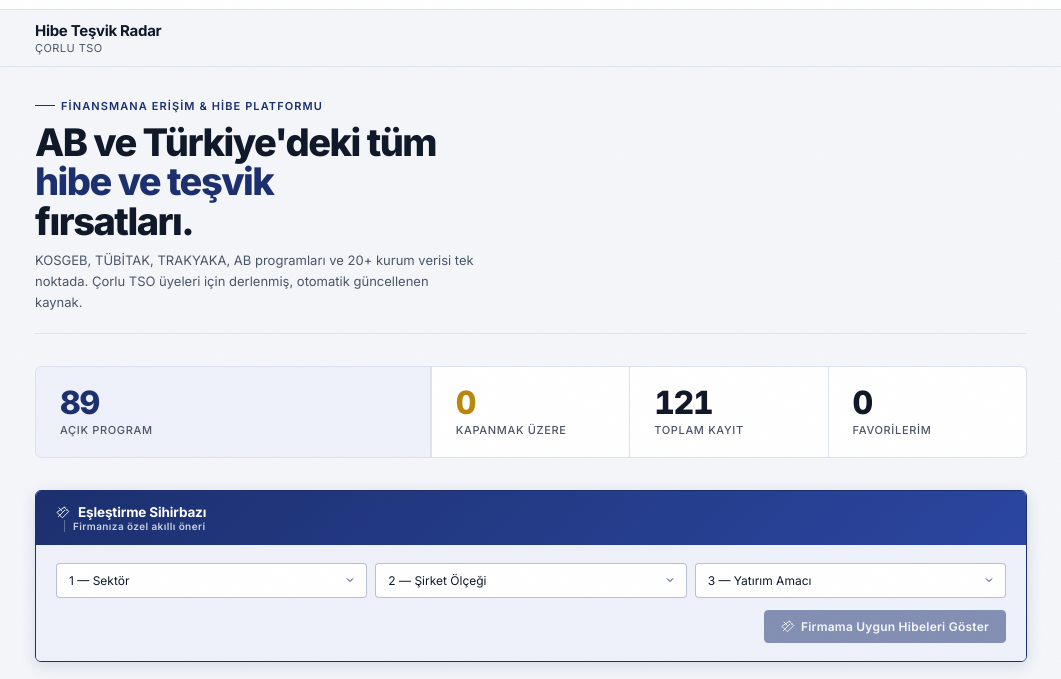
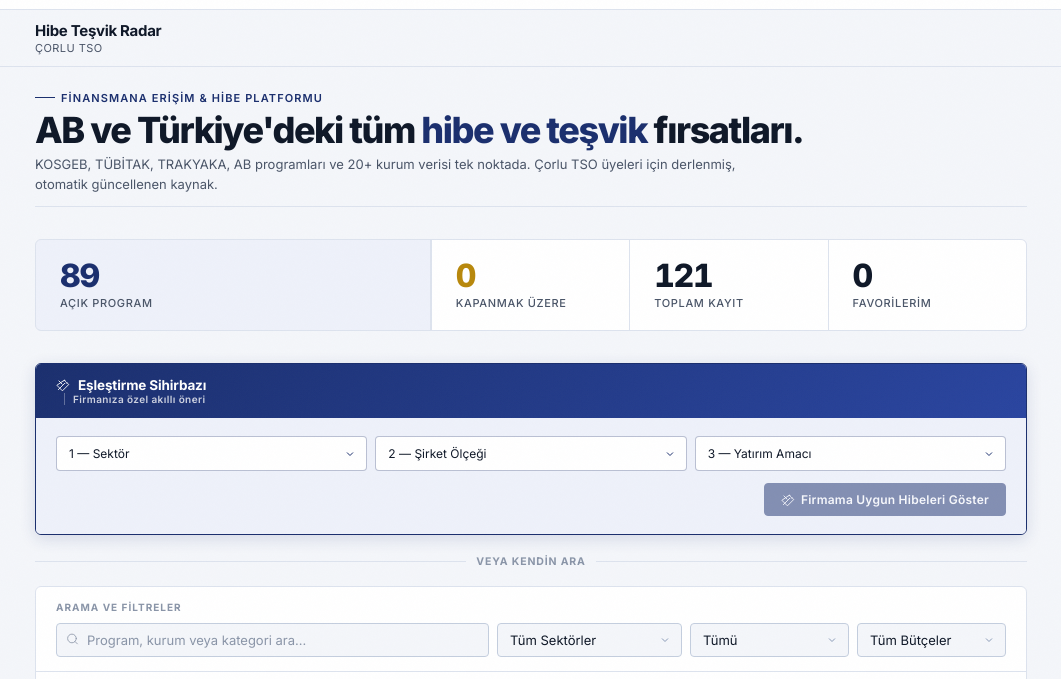
Before and after one commit to ctomris59-dev/hibe-motoru, a plain HTML site: page index.html in a window 1280 px wide. Shown: the part 107-786 px from the top of the page, without its empty margins (109-1170 px from the left). Drawn offline with nearby package versions, Linux system fonts and the light colour scheme.

Commit message:
Compact hero and widen grant headline

```diff
--- a/index.html
+++ b/index.html
@@ -102,25 +102,34 @@ body::after{
 .btn-sm:hover{color:var(--text);background:var(--surface2);transform:translateY(-1px);box-shadow:0 4px 12px rgba(0,0,0,.35);}
 
 /* ── HERO ── */
-.hero{padding:24px 0 20px;border-bottom:1px solid var(--border);}
-.hero-content{display:flex;align-items:center;justify-content:space-between;gap:32px;}
-.hero-left{flex:1;min-width:0;}
+.hero{padding:16px 0 12px;border-bottom:1px solid var(--border);}
+.hero-content{display:flex;align-items:center;justify-content:space-between;gap:24px;}
+.hero-left{flex:1;min-width:0;max-width:860px;}
 .hero-logo{flex-shrink:0;}
 .hero-logo img{width:110px;height:110px;object-fit:contain;display:block;}
 .hero-eyebrow{
   display:inline-flex;align-items:center;gap:6px;
   font-size:11px;font-weight:600;letter-spacing:.1em;text-transform:uppercase;
-  color:var(--navy);margin-bottom:10px;
+  color:var(--navy);margin-bottom:7px;
 }
 .hero-eyebrow::before{content:'';width:20px;height:1px;background:var(--navy);}
 .hero h1{
-  font-size:clamp(22px,3.2vw,38px);font-weight:800;
-  letter-spacing:-.04em;line-height:1.05;
-  color:var(--text);margin-bottom:8px;
+  font-size:clamp(22px,3vw,36px);font-weight:800;
+  letter-spacing:-.04em;line-height:1.02;
+  color:var(--text);margin-bottom:7px;
+  max-width:820px;
 }
 .hero h1 span{color:var(--navy);}
-.hero-meta{font-size:13px;color:var(--text-2);line-height:1.6;max-width:440px;}
-@media(max-width:560px){.hero-logo{display:none;}.hero{padding:16px 0 14px;}}
+.hero-meta{
+  font-size:13px;color:var(--text-2);line-height:1.5;
+  max-width:720px;
+}
+@media(max-width:560px){
+  .hero-logo{display:none;}
+  .hero{padding:13px 0 11px;}
+  .hero h1{font-size:clamp(24px,8vw,32px);line-height:1.04;}
+  .hero-meta{line-height:1.45;}
+}
 
 /* ── STATS — asimetrik 2fr+1fr+1fr+1fr ── */
 .stats{
@@ -858,7 +867,7 @@ function App(){
         <div className="hero-content">
           <div className="hero-left">
             <div className="hero-eyebrow">Finansmana Erişim & Hibe Platformu</div>
-            <h1>AB ve Türkiye'deki tüm<br/><span>hibe ve teşvik</span><br/>fırsatları.</h1>
+            <h1>AB ve Türkiye'deki tüm <span>hibe ve teşvik</span> fırsatları.</h1>
             <p className="hero-meta">KOSGEB, TÜBİTAK, TRAKYAKA, AB programları ve 20+ kurum verisi tek noktada. Çorlu TSO üyeleri için derlenmiş, otomatik güncellenen kaynak.</p>
           </div>
         </div>
```
